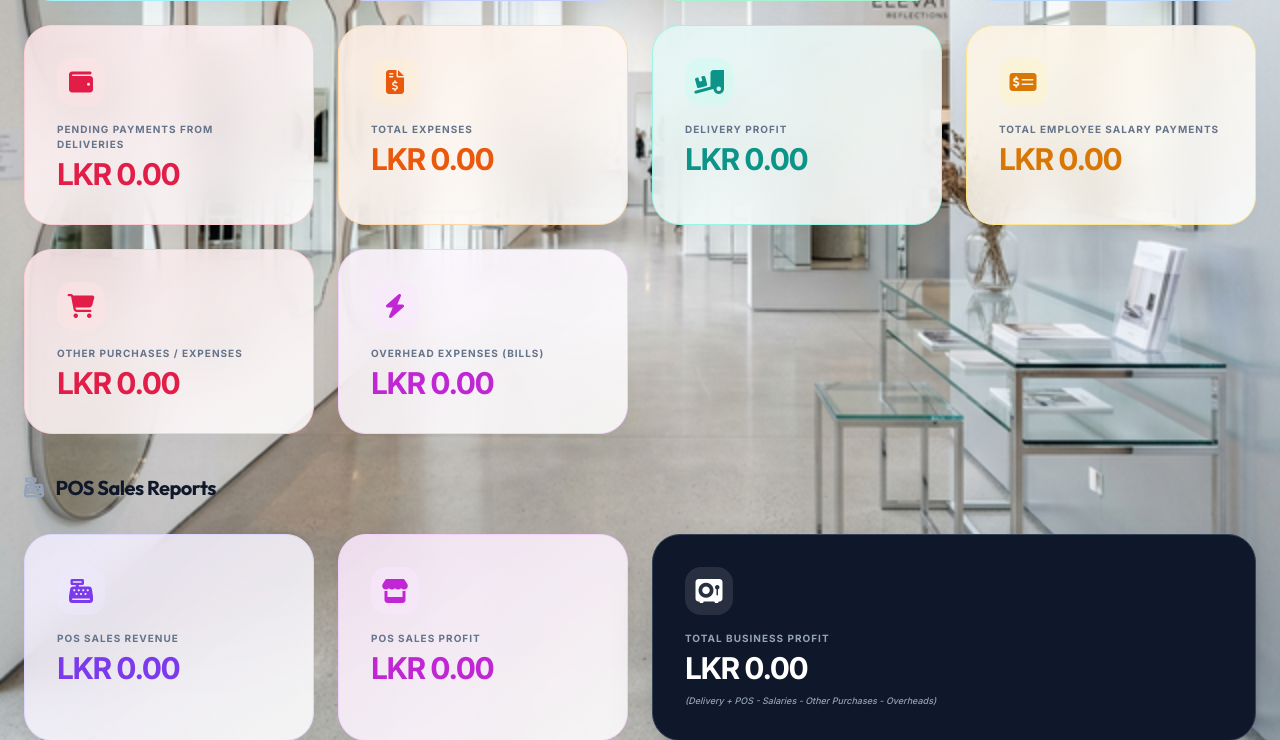
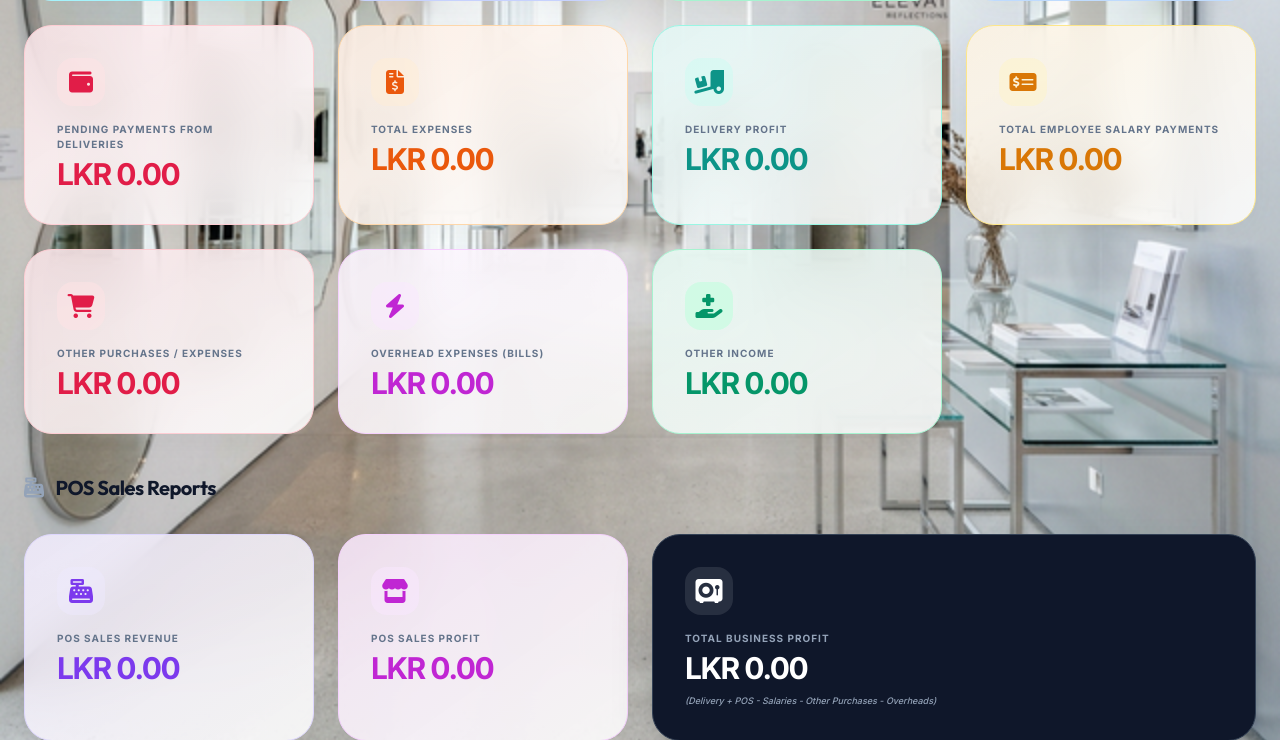
Before and after one commit to Bashitha267/glass_pos, a PHP site: page /admin/reports.php in a window 1280 px wide. Shown: the part 514-1254 px from the top of the page. Run offline with PHP 8.4, Linux system fonts and the light colour scheme; the visitor is signed in with stand-in values (Sample User, id 1); data that the repository does not hold is empty; some libraries are stand-ins or nearby versions.

Commit message:
added other income card

```diff
--- a/admin/reports.php
+++ b/admin/reports.php
@@ -659,6 +659,14 @@ if (isset($_GET['action']) && $_GET['action'] === 'export_excel') {
                 <h2 class="text-3xl font-black text-fuchsia-600 tracking-tighter">LKR <?php echo number_format($total_overhead_expenses, 2); ?></h2>
             </div>
 
+            <div class="glass-card p-8 bg-gradient-to-br from-emerald-400/10 to-transparent border-emerald-200">
+                <div class="stat-icon bg-emerald-100 text-emerald-600 mb-4">
+                    <i class="fa-solid fa-hand-holding-medical text-2xl"></i>
+                </div>
+                <p class="text-[10px] font-black text-slate-500 uppercase tracking-widest mb-1">Other Income</p>
+                <h2 class="text-3xl font-black text-emerald-600 tracking-tighter">LKR <?php echo number_format($total_other_incomes, 2); ?></h2>
+            </div>
+
             <!-- POS Sales Reports Heading -->
             <div class="col-span-full mt-4 mb-2">
                 <h2 class="text-xl font-black text-slate-900 font-['Outfit'] tracking-tight flex items-center gap-3">
```
